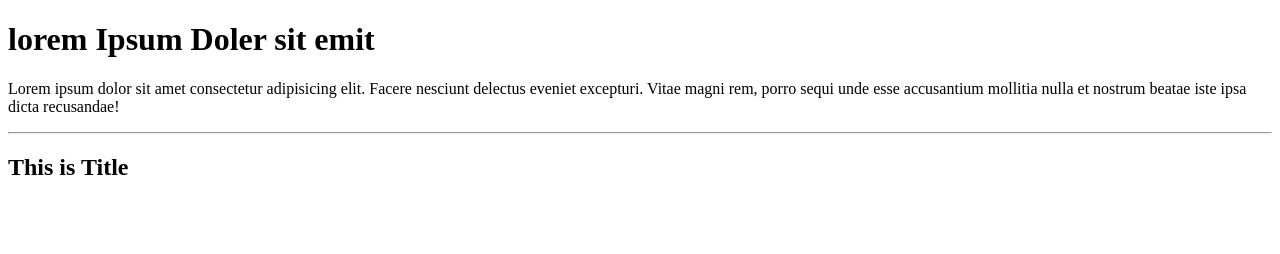
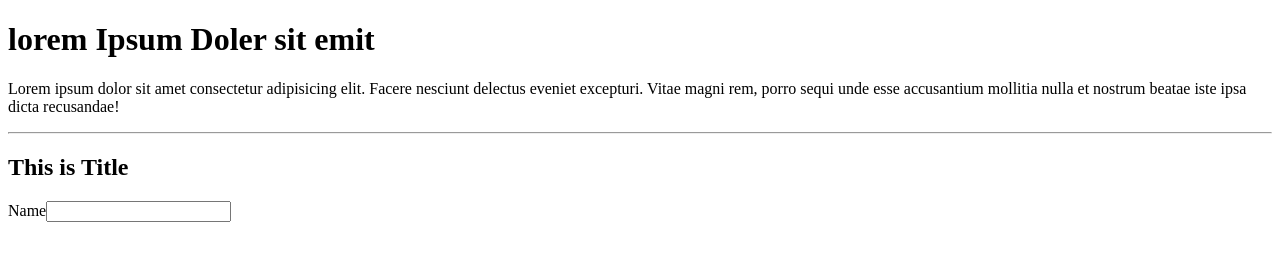
Before and after one commit to shaheen-kst/Tst, a plain HTML site: page index.html in a window 1280 px wide. Drawn offline with Linux system fonts and the light colour scheme.

Commit message:
form added

```diff
--- a/index.html
+++ b/index.html
@@ -13,6 +13,9 @@
     </p>
     <hr>
     <h2>This is Title</h2>
+    <form>
+    	<label>Name</label><input type="text" name="name" />
+    </form>
 
 
 </body>
```
